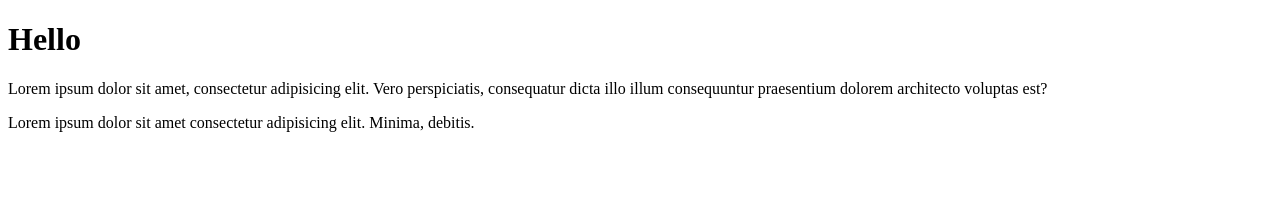
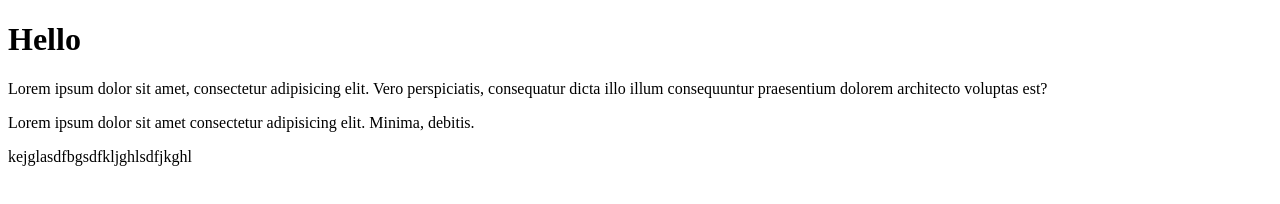
Before and after one commit to Reactiveproject/test2, a plain HTML site: page index.html in a window 1280 px wide. Drawn offline with Linux system fonts and the light colour scheme.

Commit message:
next step

```diff
--- a/index.html
+++ b/index.html
@@ -16,5 +16,6 @@
     <p>
       Lorem ipsum dolor sit amet consectetur adipisicing elit. Minima, debitis.
     </p>
+    <p>kejglasdfbgsdfkljghlsdfjkghl</p>
   </body>
 </html>
```
